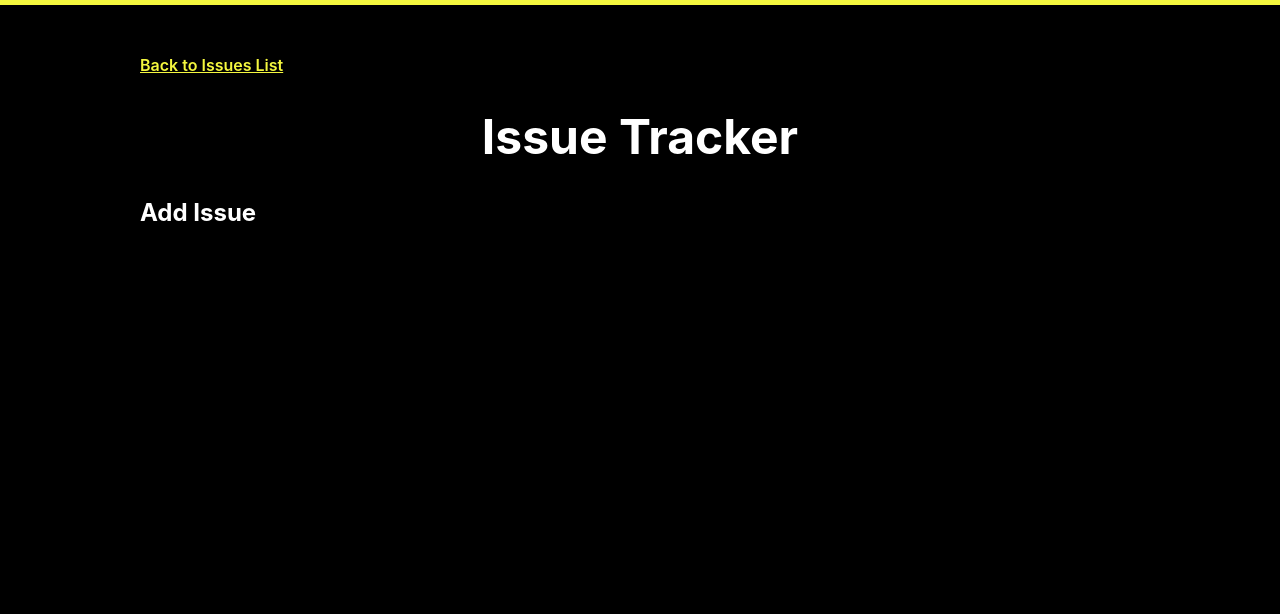
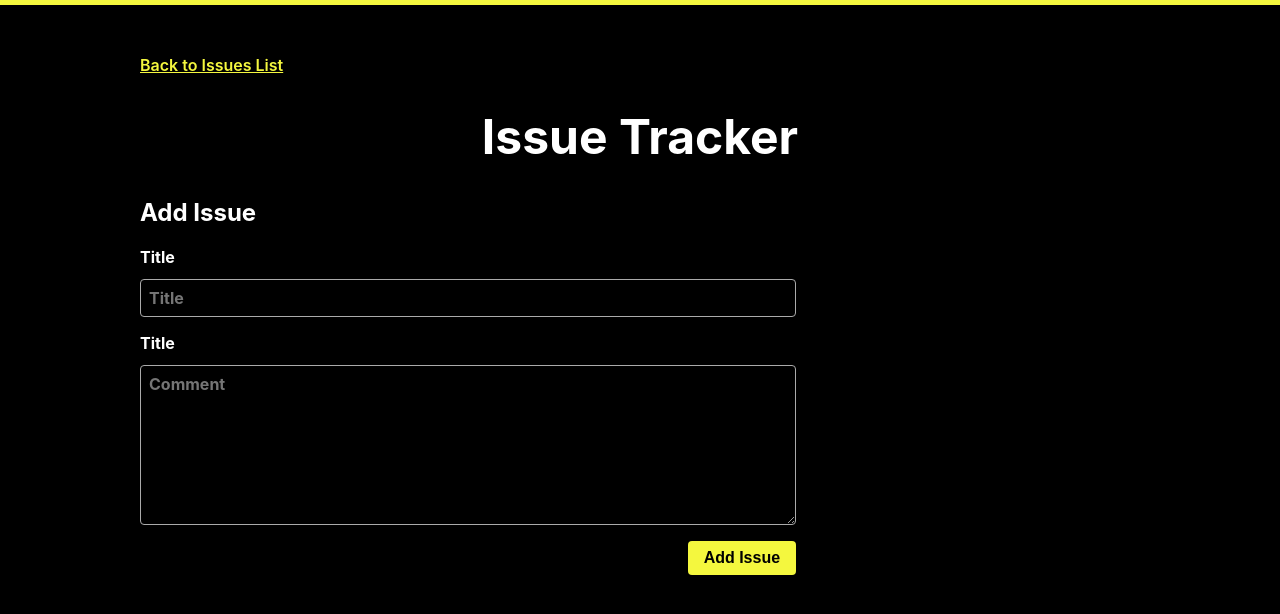
Before and after one commit to raphaeljcm/issue-tracker, a React (Vite) app: page /add in a window 1280 px wide. Shown: the top 614 px of the page. Built offline with nearby package versions, Linux system fonts and the light colour scheme; what @uidotdev/react-query-api would draw is missing.

Commit message:
style: add issue page

```diff
--- a/src/components/Button/styles.ts
+++ b/src/components/Button/styles.ts
@@ -5,20 +5,14 @@ export const ButtonStyled = styled.button`
   cursor: pointer;
   background-color: ${({ theme }) => theme.yellow};
   color: ${({ theme }) => theme.black};
-  border-radius: 0.25rem;
-  border: none;
-  padding: 0.5rem 1rem;
-  font-weight: bold;
   transition: background-color 0.1s ease-in-out;
   text-align: center;
-  text-decoration: none;
   font-size: 0.75rem;
   font-weight: 600;
-  border-radius: 999px;
-  padding: 0.1rem 0.3rem;
-  border: solid 1px;
-  text-align: center;
-  white-space: nowrap;
+  border: none;
+  border-radius: 0.25rem;
+  padding: 0.5rem 1rem;
+  font-weight: 700;
 
   &:hover {
     background-color: ${({ theme }) => theme.gold};
--- a/src/components/LabelList/styles.ts
+++ b/src/components/LabelList/styles.ts
@@ -6,4 +6,14 @@ export const LabelsContainer = styled.ul`
   display: flex;
   gap: 1rem;
   flex-wrap: wrap;
+
+  button {
+    font-size: 0.75rem;
+    font-weight: 600;
+    border-radius: 999px;
+    padding: 0.1rem 0.3rem;
+    border: solid 1px;
+    text-align: center;
+    white-space: nowrap;
+  }
 `;
--- a/src/pages/AddIssue/index.tsx
+++ b/src/pages/AddIssue/index.tsx
@@ -1,3 +1,19 @@
+import { Button } from '../../components/Button';
+import * as S from './styles';
+
 export function AddIssue() {
-  return <h2>Add Issue</h2>;
+  return (
+    <S.AddIssueContainer>
+      <h2>Add Issue</h2>
+      <form>
+        <label htmlFor="title">Title</label>
+        <input type="text" id="title" name="title" placeholder="Title" />
+        <label htmlFor="comment">Title</label>
+        <textarea id="comment" name="comment" placeholder="Comment"></textarea>
+        <Button type="submit" disabled={false}>
+          Add Issue
+        </Button>
+      </form>
+    </S.AddIssueContainer>
+  );
 }
--- /dev/null
+++ b/src/pages/AddIssue/styles.ts
@@ -0,0 +1,43 @@
+import styled from 'styled-components';
+
+export const AddIssueContainer = styled.div`
+  form {
+    display: flex;
+    flex-direction: column;
+    gap: 0.5rem;
+    width: 100%;
+    max-width: 65ch;
+
+    input,
+    textarea {
+      width: 100%;
+      padding: 0.5rem;
+      color: white;
+      border: solid 1px #aaa;
+      background-color: var(--black);
+      border-radius: 0.25rem;
+      font-size: 1rem;
+      font-weight: bold;
+      margin-bottom: 0.5rem;
+      font-family: proxima-nova, -apple-system, BlinkMacSystemFont, Segoe UI,
+        Roboto, Oxygen-Sans, Ubuntu, Cantarell, Helvetica Neue, sans-serif;
+    }
+
+    textarea {
+      height: 10rem;
+      resize: vertical;
+    }
+
+    button {
+      width: max-content;
+      align-self: flex-end;
+      font-size: 1rem;
+    }
+
+    label {
+      margin-bottom: 0.25rem;
+      display: block;
+      font-weight: bold;
+    }
+  }
+`;
--- a/src/pages/Issues/index.tsx
+++ b/src/pages/Issues/index.tsx
@@ -1,5 +1,7 @@
 import { useCallback, useState } from 'react';
+import { Link } from 'react-router-dom';
 
+import { Button } from '../../components/Button';
 import { IssuesList } from '../../components/IssuesList';
 import { LabelList } from '../../components/LabelList';
 import { StatusSelect } from '../../components/StatusSelect';
@@ -33,6 +35,10 @@ export function Issues() {
             value={selectedStatus}
             onChange={event => setSelectedStatus(event.target.value)}
           />
+          <hr />
+          <Button>
+            <Link to="/add">Add Issue</Link>
+          </Button>
         </S.AsideContainer>
       </S.MainContainer>
     </div>
--- a/src/pages/Issues/styles.ts
+++ b/src/pages/Issues/styles.ts
@@ -14,4 +14,9 @@ export const AsideContainer = styled.aside`
   display: flex;
   flex-direction: column;
   gap: 0.5rem;
+
+  a {
+    color: ${({ theme }) => theme.black};
+    text-decoration: none;
+  }
 `;
--- a/src/styles/global.ts
+++ b/src/styles/global.ts
@@ -41,6 +41,11 @@ export const GlobalStyle = createGlobalStyle`
   a {
     color: ${({ theme }) => theme.yellow};
     font-weight: 600;
+  }
+
+  hr {
+    width: 80%;
+    border-color: #aaa;
   }
 
   // Global Classes
```
Also changed, not shown: src/index.css (+0 -34 lines).
